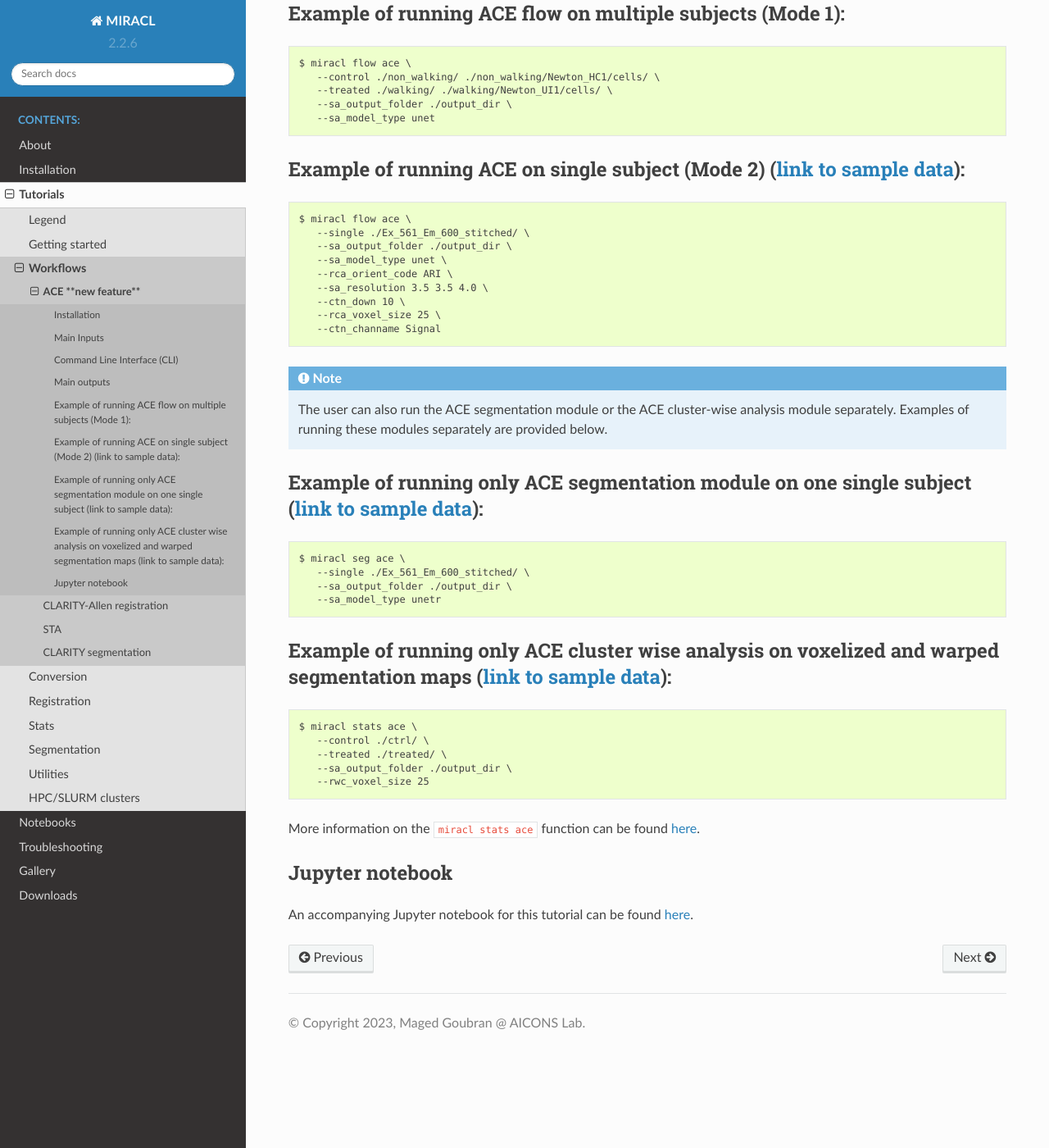
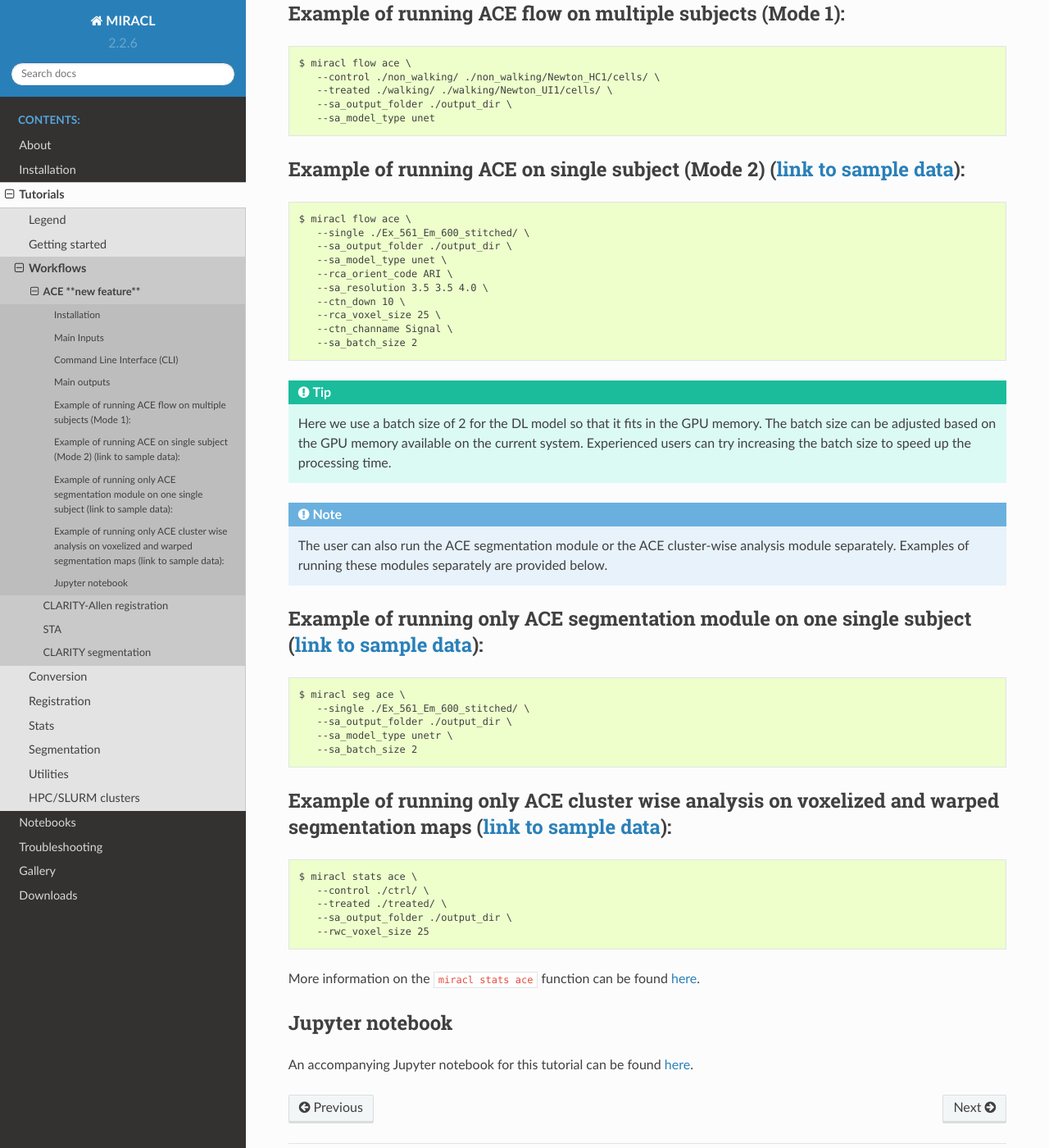
Before and after one commit to AICONSlab/MIRACL, a Sphinx documentation site: the page built from docs/tutorials/workflows/ace_flow/ace_flow.rst, in a window 1280 px wide and 1400 px high, scrolled down 4623 px. Shown: the whole window at 82% size. Built offline with Sphinx 7.4.7 and the Read the Docs theme 2.0.0, drawn with Linux system fonts in a browser that asks for light colours.

Commit message:
[docs] Add smaller batch size for ACE tutorial Ensure that ACE DL model fits in GPU memory and explain to the users that they can increase the batch size for speed up if they are experienced.

```diff
--- a/docs/tutorials/workflows/ace_flow/ace_flow.rst
+++ b/docs/tutorials/workflows/ace_flow/ace_flow.rst
@@ -264,7 +264,14 @@ Example of running ACE on single subject (Mode 2) (`link to sample data <https:/
       --sa_resolution 3.5 3.5 4.0 \
       --ctn_down 10 \
       --rca_voxel_size 25 \
-      --ctn_channame Signal
+      --ctn_channame Signal \
+      --sa_batch_size 2
+
+.. tip::
+
+   Here we use a batch size of 2 for the DL model so that it fits in the GPU memory.
+   The batch size can be adjusted based on the GPU memory available on the current system.
+   Experienced users can try increasing the batch size to speed up the processing time.
 
 .. note::
 
@@ -279,7 +286,8 @@ Example of running only ACE segmentation module on one single subject (`link to
    $ miracl seg ace \
       --single ./Ex_561_Em_600_stitched/ \
       --sa_output_folder ./output_dir \
-      --sa_model_type unetr
+      --sa_model_type unetr \
+      --sa_batch_size 2
 
 
 Example of running only ACE cluster wise analysis on voxelized and warped segmentation maps (`link to sample data <https://drive.google.com/drive/folders/1IgN9fDEVNeeT0a_BCzy3nReJWfxbrg72>`__):
```
